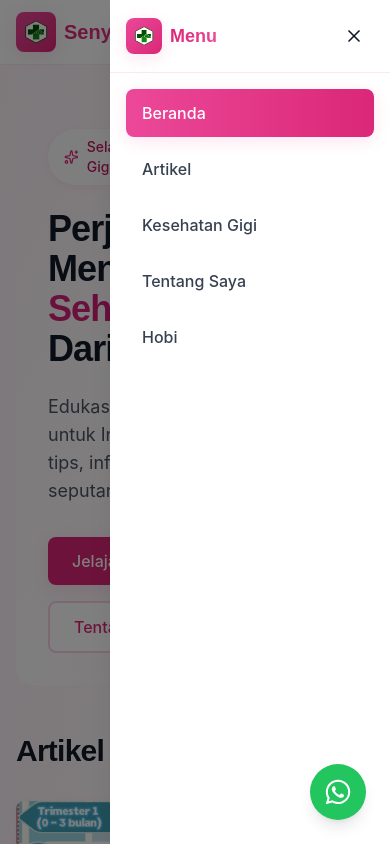
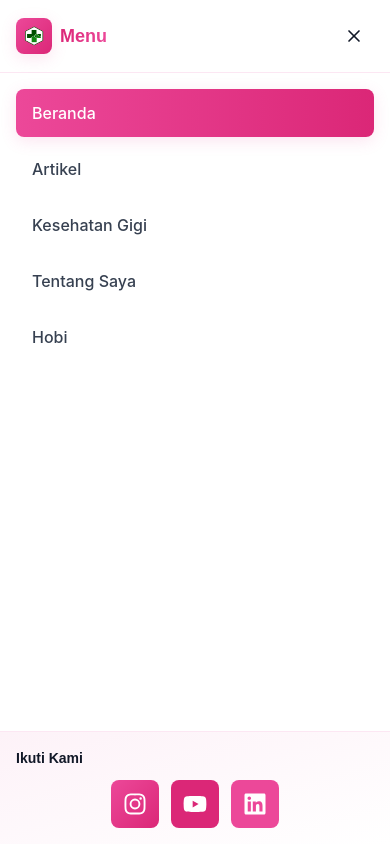
Before and after one commit to rdndds/blog-gigi, a Next.js app: page / in a window 390 px wide. Both pictures are taken after a click on the button 354 px from the left and 32 px from the top of the page. Shown: the top 844 px of the page. Built offline with nearby package versions, Linux system fonts and the light colour scheme.

Commit message:
feat: enhance header with social media links and improve mobile menu functionality

```diff
--- a/app/layout.tsx
+++ b/app/layout.tsx
@@ -22,7 +22,7 @@ export default function RootLayout({
   const widgetsData = getWidgetsData();
 
   return (
-    <html lang="id">
+    <html lang="id" data-scroll-behavior="smooth">
       <body className="min-h-screen bg-gray-50 font-sans antialiased">
         <Header />
         <main className="min-h-screen">
--- a/components/layout/header.tsx
+++ b/components/layout/header.tsx
@@ -5,6 +5,8 @@ import { usePathname } from 'next/navigation';
 import { useState, useEffect } from 'react';
 import { Menu, X } from 'lucide-react';
 import { Button } from '@/components/ui/button';
+import { FontAwesomeIcon } from '@fortawesome/react-fontawesome';
+import { faInstagram, faYoutube, faLinkedin } from '@fortawesome/free-brands-svg-icons';
 
 export default function Header() {
   const [mobileMenuOpen, setMobileMenuOpen] = useState(false);
@@ -15,8 +17,18 @@ export default function Header() {
     if (mobileMenuOpen) {
       setIsAnimating(true);
       document.body.style.overflow = 'hidden';
+      // Hide WhatsApp widget
+      const whatsappWidget = document.querySelector('.fixed.bottom-6.right-6.z-50') as HTMLElement;
+      if (whatsappWidget) {
+        whatsappWidget.style.display = 'none';
+      }
     } else {
       document.body.style.overflow = 'unset';
+      // Show WhatsApp widget
+      const whatsappWidget = document.querySelector('.fixed.bottom-6.right-6.z-50') as HTMLElement;
+      if (whatsappWidget) {
+        whatsappWidget.style.display = 'block';
+      }
     }
   }, [mobileMenuOpen]);
 
@@ -69,10 +81,10 @@ export default function Header() {
         <Button
           variant="ghost"
           size="icon"
-          className="md:hidden hover:bg-pink-50 hover:text-pink-600"
+          className="md:hidden hover:bg-pink-50 hover:text-pink-600 h-10 w-10"
           onClick={() => setMobileMenuOpen(!mobileMenuOpen)}
         >
-          {mobileMenuOpen ? <X /> : <Menu />}
+          {mobileMenuOpen ? <X className="h-5 w-5" /> : <Menu className="h-5 w-5" />}
         </Button>
       </nav>
 
@@ -88,7 +100,7 @@ export default function Header() {
           />
 
           {/* Slide-out Menu */}
-          <div className={`fixed top-0 right-0 bottom-0 w-[280px] bg-white shadow-xl z-50 md:hidden transition-transform duration-300 ease-in-out ${
+          <div className={`fixed top-0 right-0 bottom-0 w-full bg-white shadow-xl z-50 md:hidden transition-transform duration-300 ease-in-out flex flex-col ${
             isAnimating ? 'translate-x-0' : 'translate-x-full'
           }`}>
             {/* Menu Header */}
@@ -104,7 +116,7 @@ export default function Header() {
               <Button
                 variant="ghost"
                 size="icon"
-                className="hover:bg-pink-50 hover:text-pink-600"
+                className="hover:bg-pink-50 hover:text-pink-600 h-10 w-10"
                 onClick={() => setMobileMenuOpen(false)}
               >
                 <X className="w-5 h-5" />
@@ -112,7 +124,7 @@ export default function Header() {
             </div>
 
             {/* Navigation Links */}
-            <nav className="p-4 space-y-2">
+            <nav className="flex-1 p-4 space-y-2">
               {navigation.map((item) => (
                 <Link
                   key={item.name}
@@ -128,6 +140,40 @@ export default function Header() {
                 </Link>
               ))}
             </nav>
+
+            {/* Social Media Section */}
+            <div className="p-4 border-t border-pink-100 bg-gradient-to-br from-pink-50 to-white">
+              <h3 className="text-sm font-semibold text-gray-900 mb-3">Ikuti Kami</h3>
+              <div className="flex gap-3 justify-center">
+                <a
+                  href="https://instagram.com"
+                  target="_blank"
+                  rel="noopener noreferrer"
+                  className="w-12 h-12 flex items-center justify-center rounded-lg bg-gradient-to-br from-pink-500 to-pink-600 text-white hover:shadow-large transition-all transform hover:scale-110"
+                  aria-label="Instagram"
+                >
+                  <FontAwesomeIcon icon={faInstagram} className="w-6 h-6" />
+                </a>
+                <a
+                  href="https://youtube.com"
+                  target="_blank"
+                  rel="noopener noreferrer"
+                  className="w-12 h-12 flex items-center justify-center rounded-lg bg-pink-600 text-white hover:shadow-large transition-all transform hover:scale-110"
+                  aria-label="YouTube"
+                >
+                  <FontAwesomeIcon icon={faYoutube} className="w-6 h-6" />
+                </a>
+                <a
+                  href="https://linkedin.com"
+                  target="_blank"
+                  rel="noopener noreferrer"
+                  className="w-12 h-12 flex items-center justify-center rounded-lg bg-pink-500 text-white hover:shadow-large transition-all transform hover:scale-110"
+                  aria-label="LinkedIn"
+                >
+                  <FontAwesomeIcon icon={faLinkedin} className="w-6 h-6" />
+                </a>
+              </div>
+            </div>
           </div>
         </>
       )}
```
